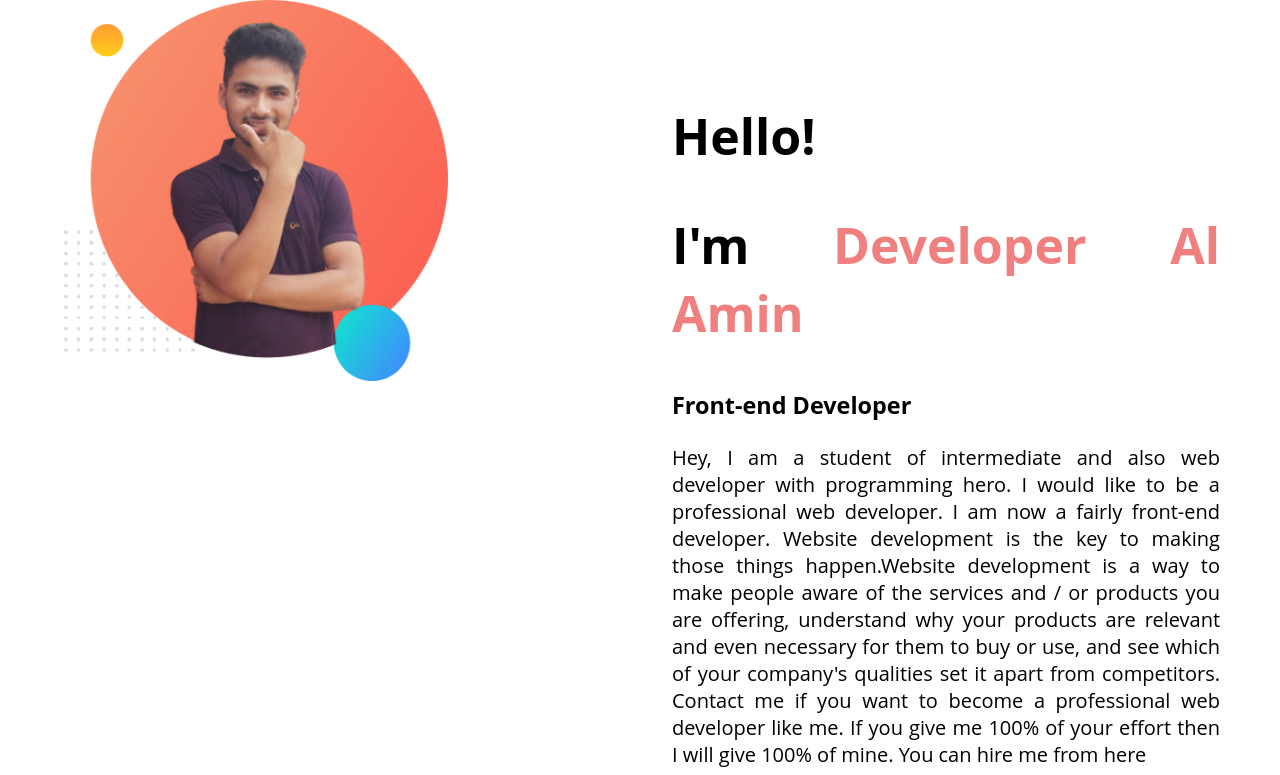
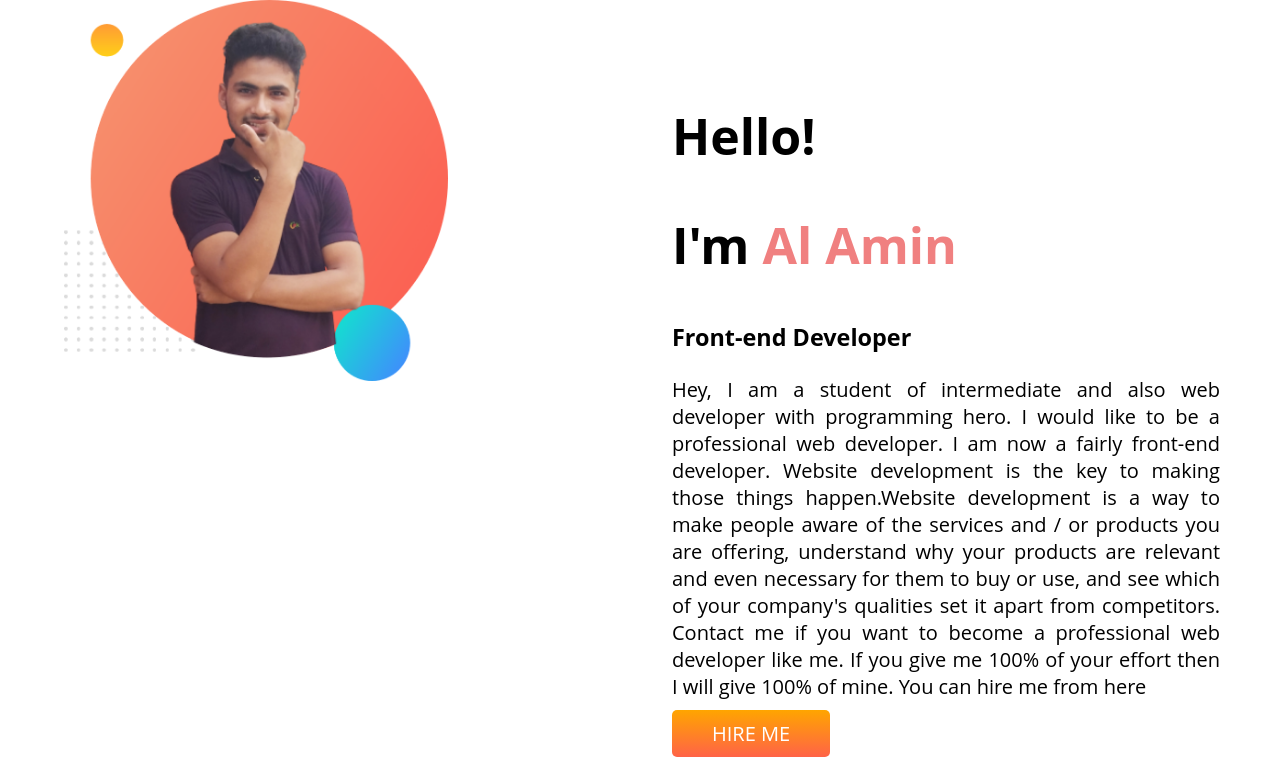
Before and after one commit to alamincoders/portfolio-for-me, a plain HTML site: page index.html in a window 1280 px wide. Shown: the top 775 px of the page. Drawn offline with Linux system fonts and the light colour scheme.

Commit message:
deleted name title

```diff
--- a/index.html
+++ b/index.html
@@ -22,7 +22,7 @@
         <div class="half-width  line-fomate">
 
             <h1>Hello!</h1>
-            <h1>I'm <span>Developer Al Amin</span></h1>
+            <h1>I'm <span>Al Amin</span></h1>
             <h3>Front-end Developer</h3>
             <p>Hey, I am a student of intermediate and also web developer with programming hero. I would like to be a professional web developer. I am now a fairly front-end developer. Website development is the key to making those things happen.Website
                 development is a way to make people aware of the services and / or products you are offering, understand why your products are relevant and even necessary for them to buy or use, and see which of your company's qualities set it apart from
```
